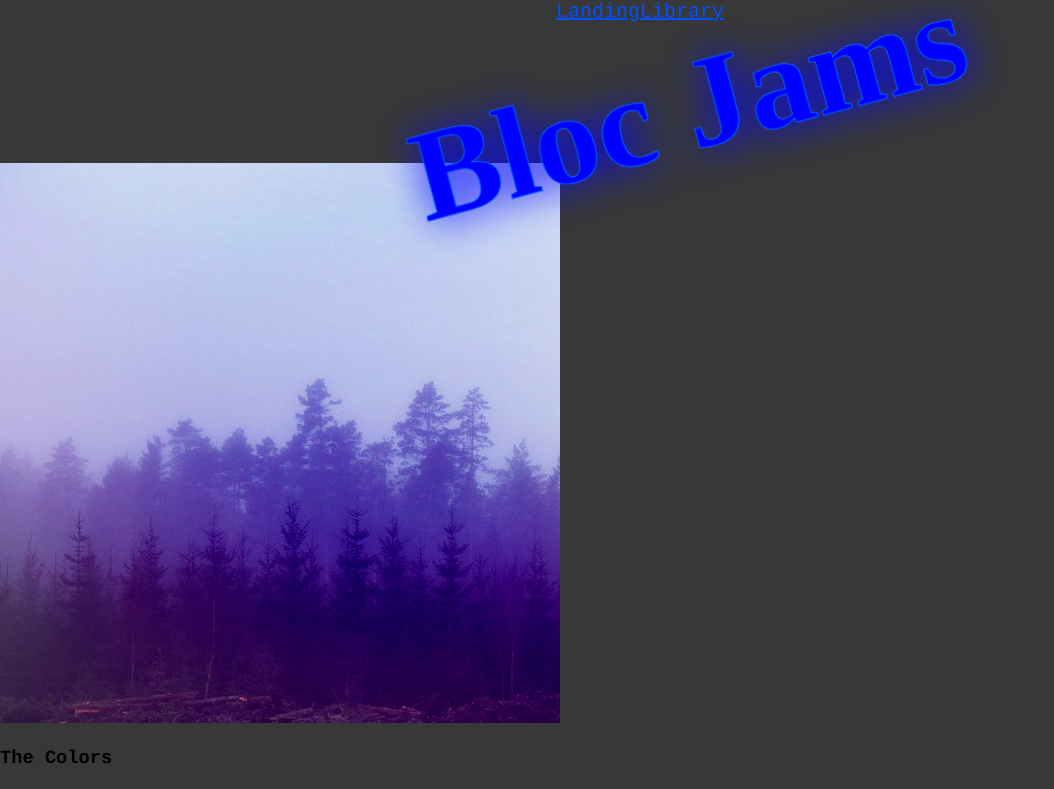
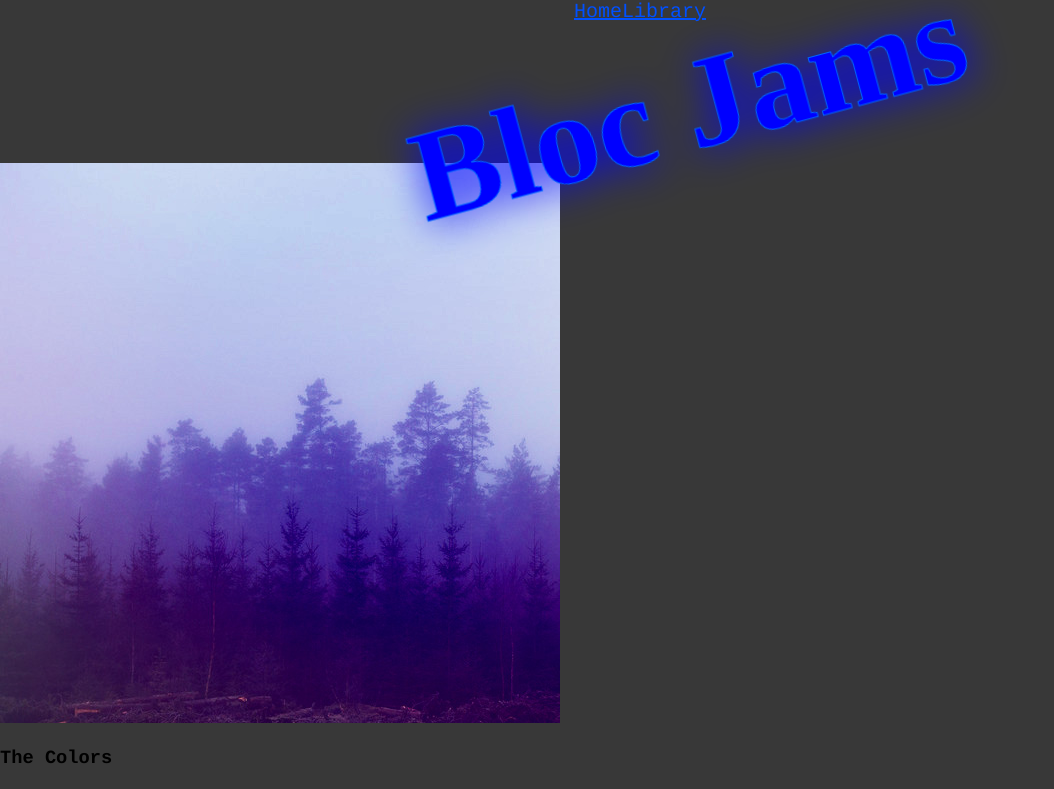
Before and after one commit to Smith12James/jams-webpage, a React (Create React App) app: page /album/the-colors in a window 1280 px wide. Shown: the top 789 px of the page, without its empty margins (0-1054 px from the left). Built offline with nearby package versions, Linux system fonts and the light colour scheme.

Commit message:
issue with image loading

```diff
--- a/src/App.js
+++ b/src/App.js
@@ -11,7 +11,7 @@ class App extends Component {
       <div>
         <header>
           <nav align="center">
-            <Link to='/' className="land">Landing</Link>
+            <Link to='/' className="land">Home</Link>
             <Link to='/Library' className="lib">Library</Link>
           </nav>
           <h1 className="logo">Bloc Jams</h1>
--- a/src/components/Album.js
+++ b/src/components/Album.js
@@ -42,7 +42,7 @@ class Album extends Component {
 
   componentWillUnmount() {
     this.audioElement.src = null;
-    this.audioElement.removeEventListener('timeupdate', this.eventListener.timeupdate);
+    this.audioElement.removeEventListener('timeupdate', this.eventListeners.timeupdate);
     this.audioElement.removeEventListener('durationchange', this.eventListeners.durationchange);
   }
 
--- a/src/components/Landing.js
+++ b/src/components/Landing.js
@@ -1,9 +1,11 @@
 import React from 'react';
+import './Landing.css';
+import './blur_bg_3_copy.jpg';
 
 const Landing = () => (
   <section className="landing">
+    <img className="blurred-image" src="./../../public/assets/images/blurred_backgrounds/blur_bg_3.jpg" alt="Blurred colors" />
     <h1 className="hero-title">Turn the music up!</h1>
-
     <section className="selling-points">
       <div className="point">
         <h2 className="point-title">Choose your music</h2>
```
Also changed, not shown: src/components/Landing.css (added), src/components/blur_bg_3_copy.jpg (added).
